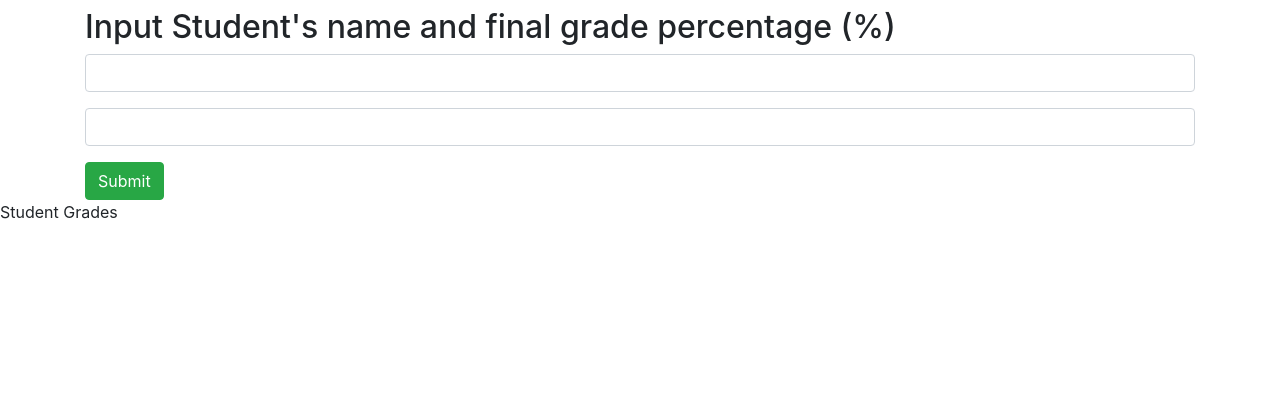
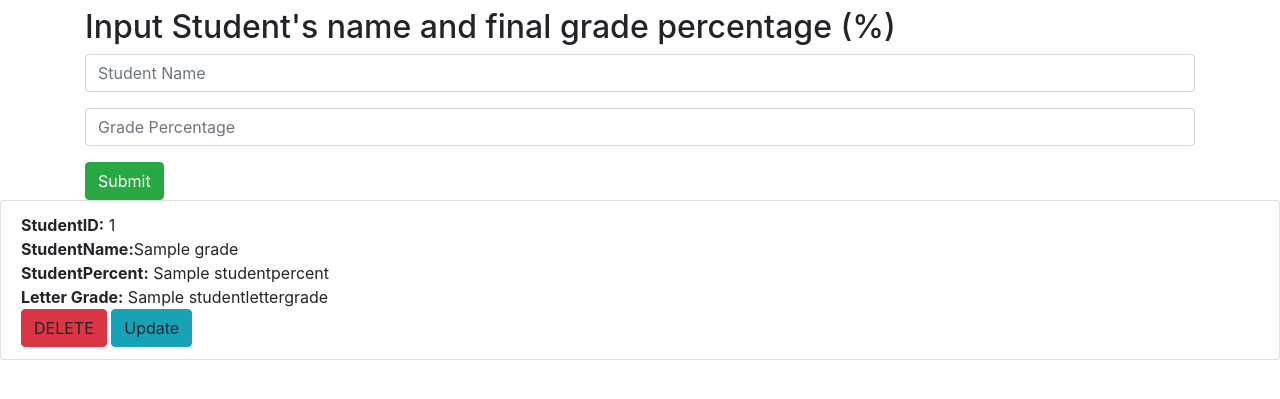
Before and after one commit to TraceLarson/WD6-ProjectPortfolio, a PHP site: template Solo Work/lamp-practical/templates/default/index.html.twig in a window 1280 px wide. Shown: the part 48-447 px from the top of the page. Run offline with PHP 8.4, Linux system fonts and the light colour scheme; the template is opened without the code that fills it: most values are stand-ins (such as "Sample title", 1, 10 or a date in 2020); some libraries are stand-ins or nearby versions.

Commit message:
added all grades to home screen, added ability to add grade to database

```diff
--- a/Solo Work/lamp-practical/src/Entity/Grades.php
+++ b/Solo Work/lamp-practical/src/Entity/Grades.php
@@ -33,7 +33,7 @@ class Grades
 
     public function getId(): ?int
     {
-        return $this->id;
+        return $this->studentid;
     }
 
     public function getStudentname(): ?string
--- a/Solo Work/lamp-practical/templates/default/index.html.twig
+++ b/Solo Work/lamp-practical/templates/default/index.html.twig
@@ -5,25 +5,45 @@
 {% block body %}
     <header>
         <h1>Student Grades</h1>
+        {% if error is defined %}
+        <p>{{ error }}</p>
+        {% endif %}
     </header>
 
     <article>
         <section class="container">
             <h2>Input Student's name and final grade percentage (%)</h2>
-            <form class="form" action="" method="POST">
+            <form class="form" action="/add" method="POST">
                 <div class="form-group">
                     <label class="d-none" for="name">Student Name</label>
-                    <input class="form-control" type="text" name="name" id="name">
+                    <input class="form-control" type="text" name="name" id="name" placeholder="Student Name">
                 </div>
                 <div class="form-group">
                     <label class="d-none" for="grade">Grade Percentage</label>
-                    <input class="form-control" type="text" name="grade" id="grade">
+                    <input class="form-control" type="text" name="grade" id="grade" placeholder="Grade Percentage">
                 </div>
                 <button type="submit" name="submit" class="btn btn-success">Submit</button>
             </form>
         </section>
         <section>
-            Student Grades
+            <ul class="list-group">
+
+                {% for grade in grades %}
+                    <li class="list-group-item">
+                        <strong>StudentID:</strong> {{ grade.getId() }}
+                        <br/>
+                        <strong>StudentName:</strong>{{ grade.getStudentname() }}
+                        <br/>
+                        <strong>StudentPercent:</strong> {{ grade.getStudentpercent() }}
+                        <br/>
+                        <strong>Letter Grade:</strong> {{ grade.getStudentlettergrade() }}
+                        <br/>
+                        <a class="btn btn-danger" >DELETE</a>
+                        <a class="btn btn-info">Update</a>
+                    </li>
+                {% endfor %}
+            </ul>
+
         </section>
     </article>
 
```
Also changed, not shown: Solo Work/lamp-practical/src/Controller/DefaultController.php (+36 -10 lines), 9 other files.
